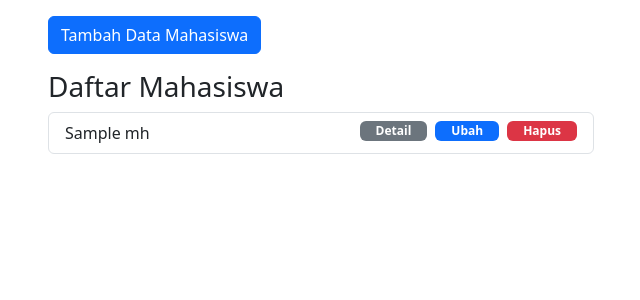
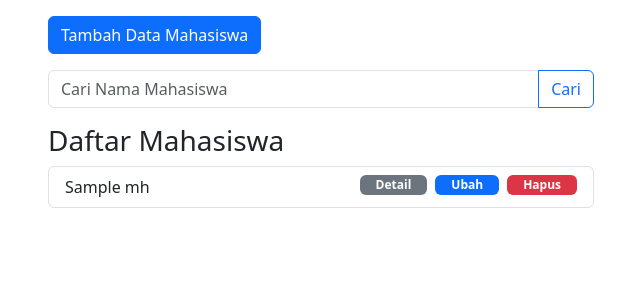
Before and after one commit to alhasy-gayuh/MVC, a PHP site: the page made by app/views/mahasiswa/index.php in a window 1280 px wide. Shown: the part 56-356 px from the top of the page, without its empty margins (34-674 px from the left). Run offline with PHP 8.4, Linux system fonts and the light colour scheme; the template is opened without the code that fills it: most values are stand-ins (such as "Sample title", 1, 10 or a date in 2020); some libraries are stand-ins or nearby versions.

Commit message:
menabahkan fitur pencarian

```diff
--- a/app/views/mahasiswa/index.php
+++ b/app/views/mahasiswa/index.php
@@ -11,17 +11,32 @@
             <button type="button" class="btn btn-primary mb-3 tombolTambahData" data-bs-toggle="modal" data-bs-target="#formModal">
                 Tambah Data Mahasiswa
             </button>
+        </div>
+    </div>
+    <div class="row">
+        <div class="col-lg-6">
+            <form action="<?= BASEURL ?>/mahasiswa/cari" method="post">
+                <div class="input-group mb-3">
+                    <input type="text" class="form-control" placeholder="Cari Nama Mahasiswa" name="keyword" id="keyword">
+                    <button class="btn btn-outline-primary" type="submit" id="tombolCari">Cari</button>
+                </div>
+            </form>
+        </div>
+    </div>
+
+    <div class="row">
+        <div class="col-lg-6">
             <h3>Daftar Mahasiswa</h3>
             <ul class="list-group">
                 <?php foreach ($data['mhs'] as $mhs) : ?>
                     <li class="list-group-item">
                         <?= $mhs['nama'] ?>
-                        <a href="<?= BASEURL; ?>/mahasiswa/hapus/<?= $mhs['id']; ?>" class="badge ms-2 text-bg-danger float-end px-3" style="text-decoration: none;" onclick="return confirm('Yakin?')" >
+                        <a href="<?= BASEURL; ?>/mahasiswa/hapus/<?= $mhs['id']; ?>" class="badge ms-2 text-bg-danger float-end px-3" style="text-decoration: none;" onclick="return confirm('Yakin?')">
                             Hapus</a>
-                            <a href="<?= BASEURL; ?>/mahasiswa/ubah/<?= $mhs['id']; ?>" class="tampilModalUbah badge ms-2 text-bg-primary float-end px-3" style="text-decoration: none;" data-bs-toggle="modal" data-id="<?= $mhs['id'] ?>" data-bs-target="#formModal">
-                                Ubah</a>
-                            <a href="<?= BASEURL; ?>/mahasiswa/detail/<?= $mhs['id']; ?>" class="badge ms-2 text-bg-secondary float-end px-3" style="text-decoration: none;">
-                                Detail</a>
+                        <a href="<?= BASEURL; ?>/mahasiswa/ubah/<?= $mhs['id']; ?>" class="tampilModalUbah badge ms-2 text-bg-primary float-end px-3" style="text-decoration: none;" data-bs-toggle="modal" data-id="<?= $mhs['id'] ?>" data-bs-target="#formModal">
+                            Ubah</a>
+                        <a href="<?= BASEURL; ?>/mahasiswa/detail/<?= $mhs['id']; ?>" class="badge ms-2 text-bg-secondary float-end px-3" style="text-decoration: none;">
+                            Detail</a>
                     </li>
                 <?php endforeach; ?>
             </ul>
@@ -54,7 +69,7 @@
                         <input type="email" name="email" class="form-control" id="email">
                     </div>
                     <div class="input-group mb-3">
-                    <label class="input-group-text" for="jurusan">Jurusan</label>
+                        <label class="input-group-text" for="jurusan">Jurusan</label>
                         <select class="form-select" id="jurusan" name="jurusan">
                             <option selected>Pilih Jurusan...</option>
                             <option value="Teknik Informatika">Teknik Informatika</option>
```
Also changed, not shown: app/controllers/Mahasiswa.php (+10 -0 lines), app/models/Mahasiswa_model.php (+10 -0 lines).
